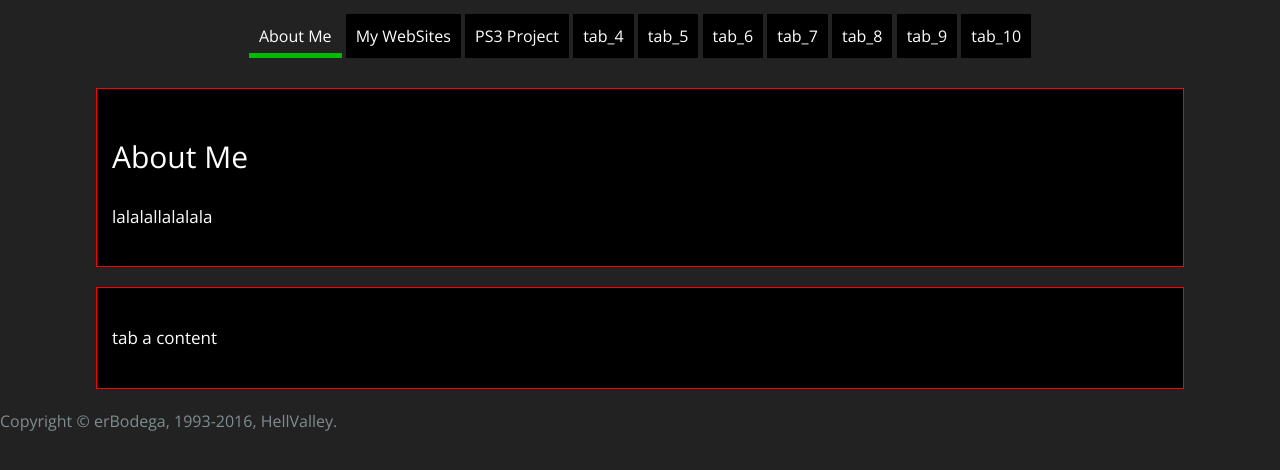
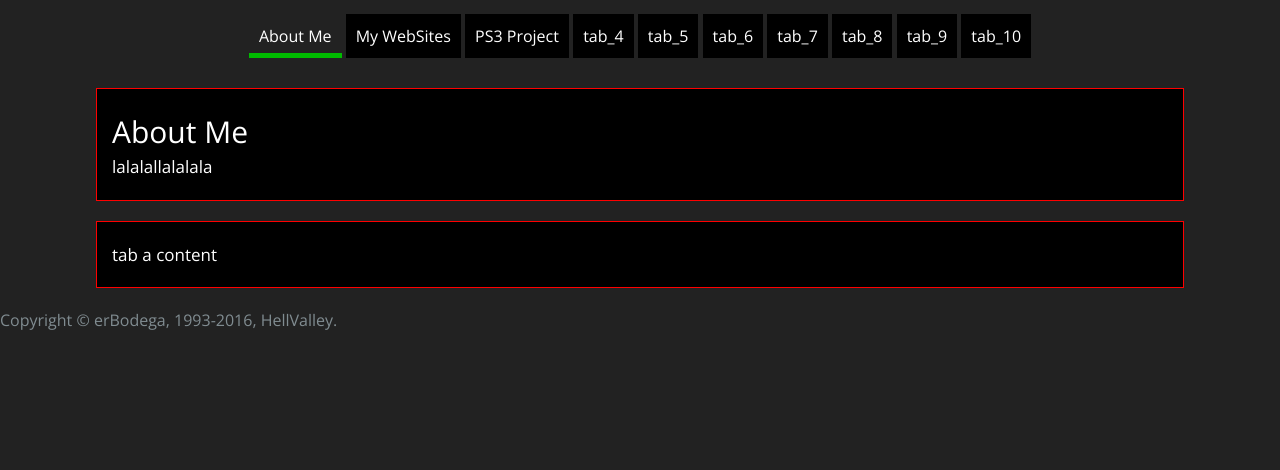
Before and after one commit to erbodega/erbodega.github.io, a plain HTML site: page index.html in a window 1280 px wide. Shown: the part 104-574 px from the top of the page. Drawn offline with nearby package versions, Linux system fonts and the light colour scheme.

Commit message:
Update stylesheet.css

```diff
--- a/stylesheets/stylesheet.css
+++ b/stylesheets/stylesheet.css
@@ -124,10 +124,12 @@ a {
 #fct div h1 {
 	font-size: 30px;
 	font-weight: normal;
+	margin: 0px;
 }
 
 #fct div p {
 	font-size: 17px;
+	margin: 0px;
 }
 
 .hidediv {
```
